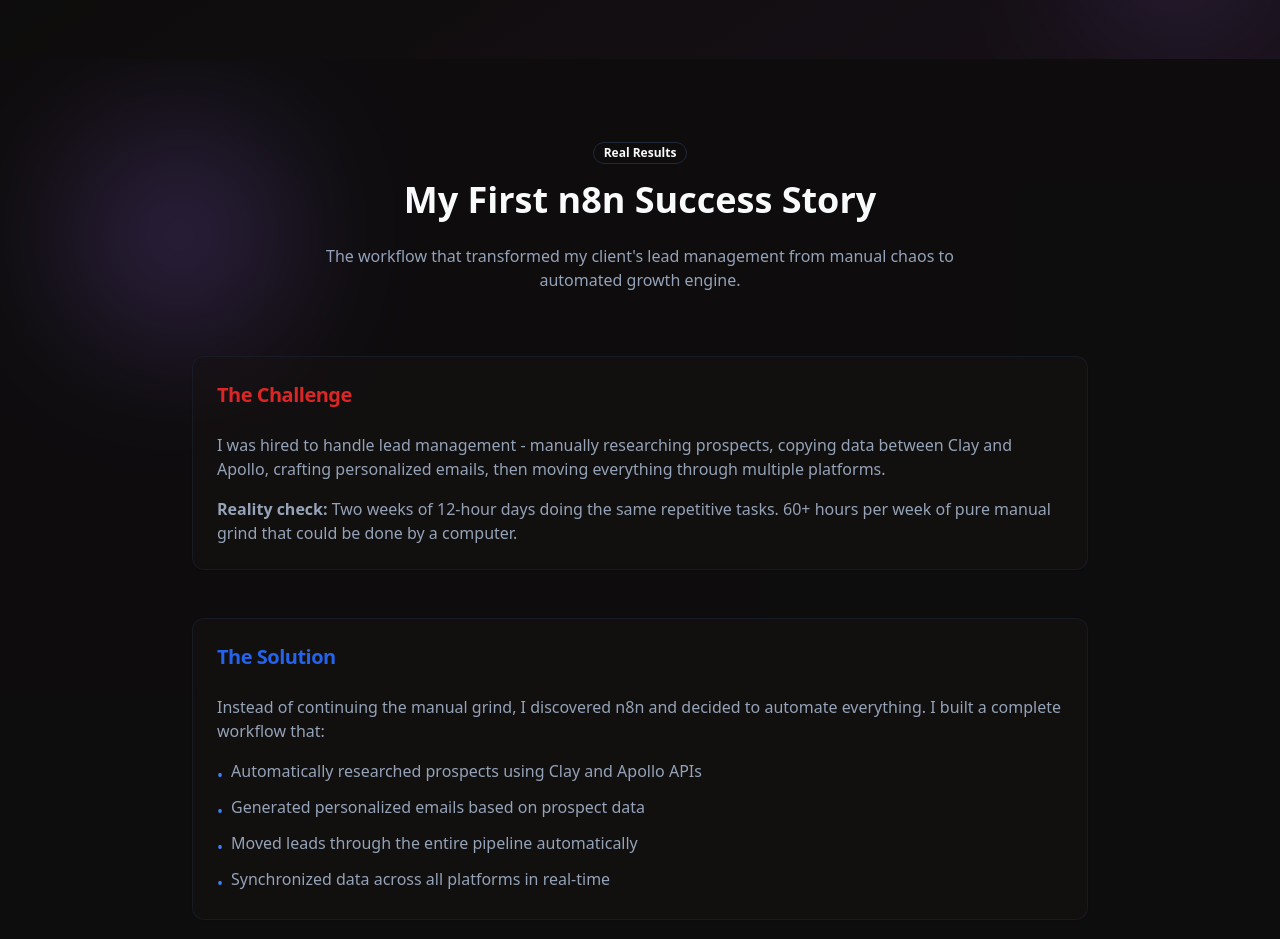
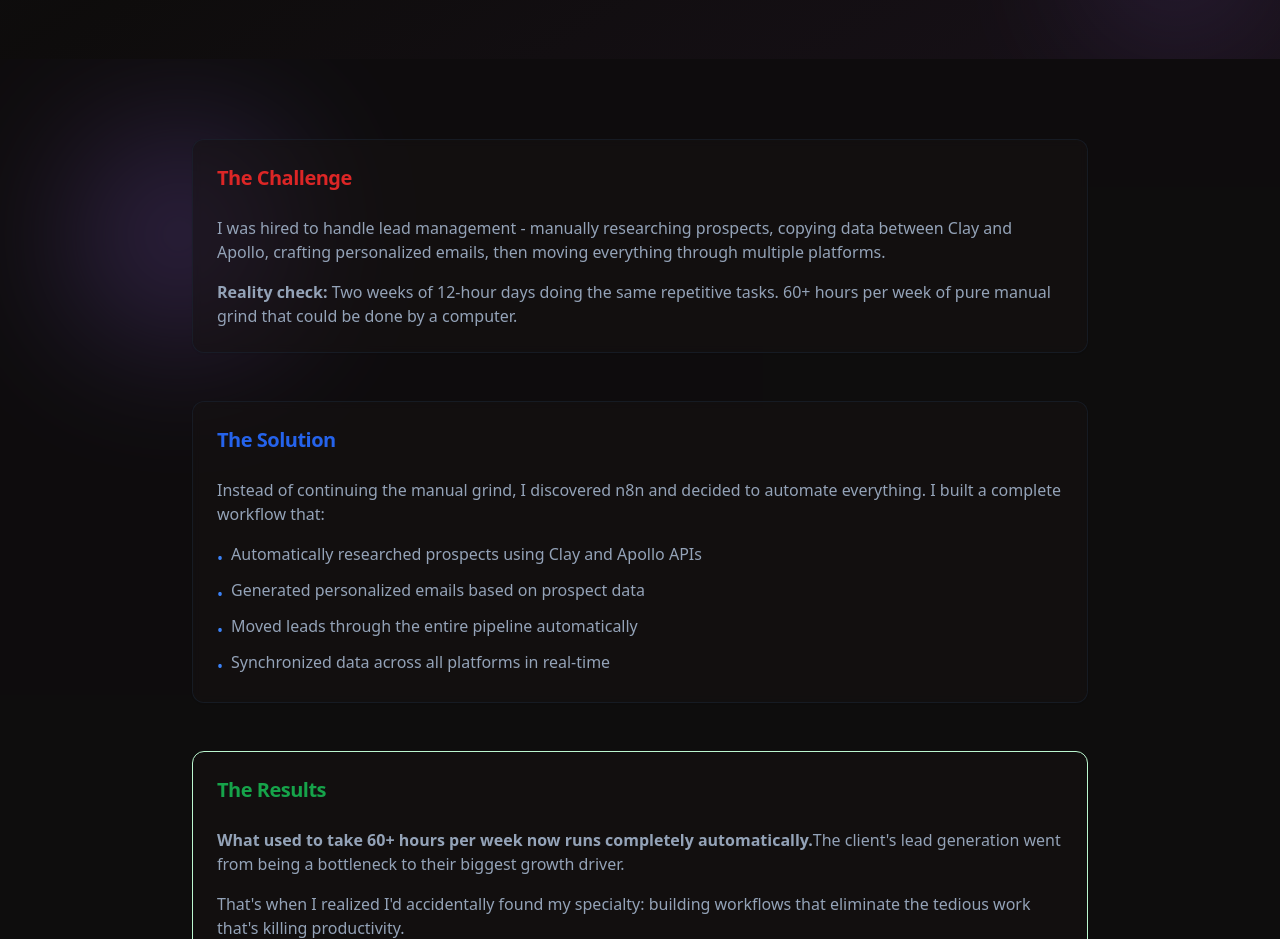
Before and after one commit to brandontan/n8npro-portfolio, a React (Vite) app: page / in a window 1280 px wide. Shown: the part 4640-5579 px from the top of the page. Built offline with nearby package versions, Linux system fonts and the light colour scheme; no server answers; the database is empty.

Commit message:
Remove case study header and subtitle to reduce promotional tone

```diff
--- a/src/components/CaseStudy.tsx
+++ b/src/components/CaseStudy.tsx
@@ -16,15 +16,7 @@ export const CaseStudy = () => {
       <div className="absolute top-20 left-20 w-48 h-48 liquid-blob liquid-morph opacity-10"></div>
 
       <div className="container mx-auto px-4">
-        <div className="text-center mb-16">
-          <Badge variant="outline" className="mb-4">Real Results</Badge>
-          <h2 className="text-3xl md:text-4xl font-bold mb-6">
-            My First n8n Success Story
-          </h2>
-          <p className="text-muted-foreground max-w-2xl mx-auto">
-            The workflow that transformed my client's lead management from manual chaos to automated growth engine.
-          </p>
-        </div>
+
 
         <div className="max-w-4xl mx-auto space-y-12">
           {/* The Challenge */}
```
